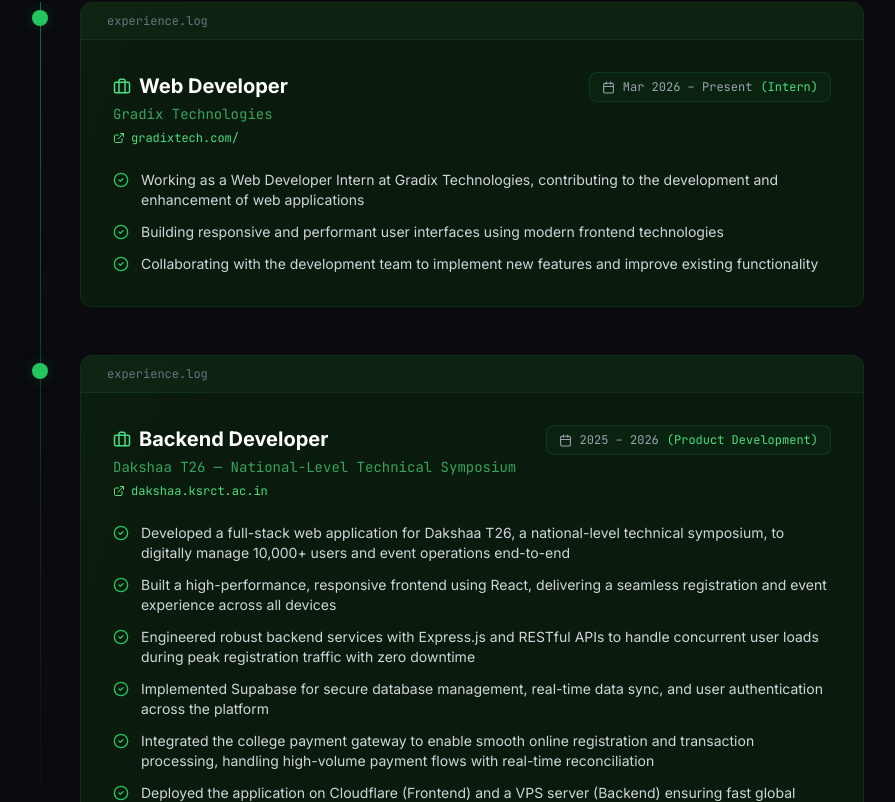
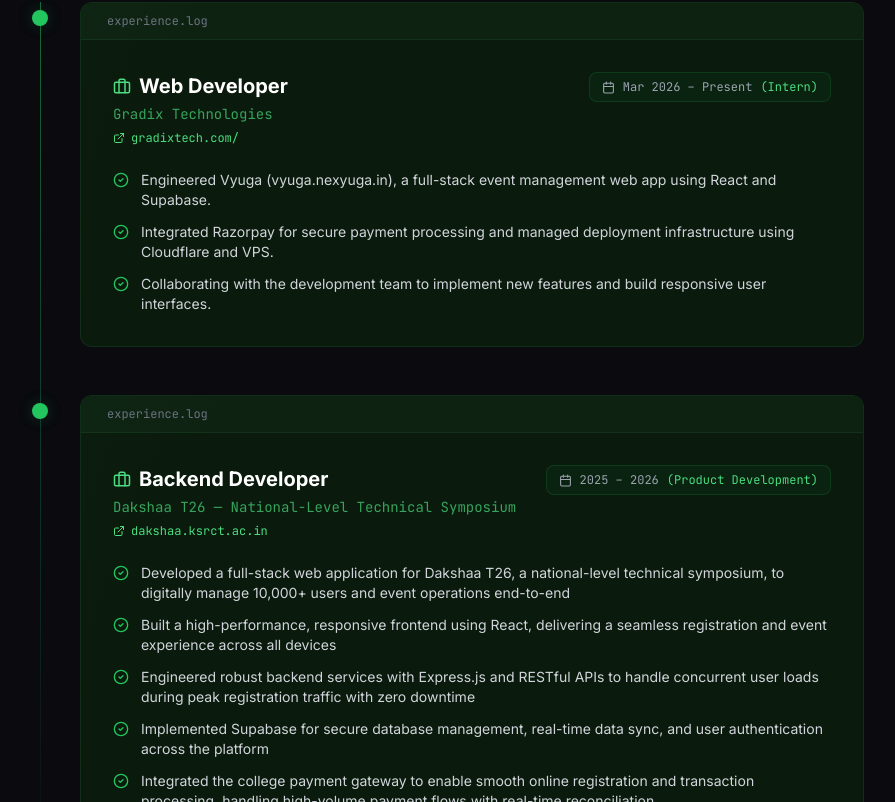
Before and after one commit to Vikasthangavel/Vikasthangavel, a React (Vite) app: page / in a window 1280 px wide. Shown: the part 4847-5649 px from the top of the page, without its empty margins (200-1095 px from the left). Built offline with nearby package versions, Linux system fonts and the light colour scheme; no server answers.

Commit message:
experince

```diff
--- a/src/components/Experience.jsx
+++ b/src/components/Experience.jsx
@@ -10,9 +10,9 @@
     duration: "Intern",
     link: "https://gradixtech.com/",
     points: [
-      "Working as a Web Developer Intern at Gradix Technologies, contributing to the development and enhancement of web applications",
-      "Building responsive and performant user interfaces using modern frontend technologies",
-      "Collaborating with the development team to implement new features and improve existing functionality",
+      "Engineered Vyuga (vyuga.nexyuga.in), a full-stack event management web app using React and Supabase.",
+      "Integrated Razorpay for secure payment processing and managed deployment infrastructure using Cloudflare and VPS.",
+      "Collaborating with the development team to implement new features and build responsive user interfaces.",
     ],
   },
   {
```
